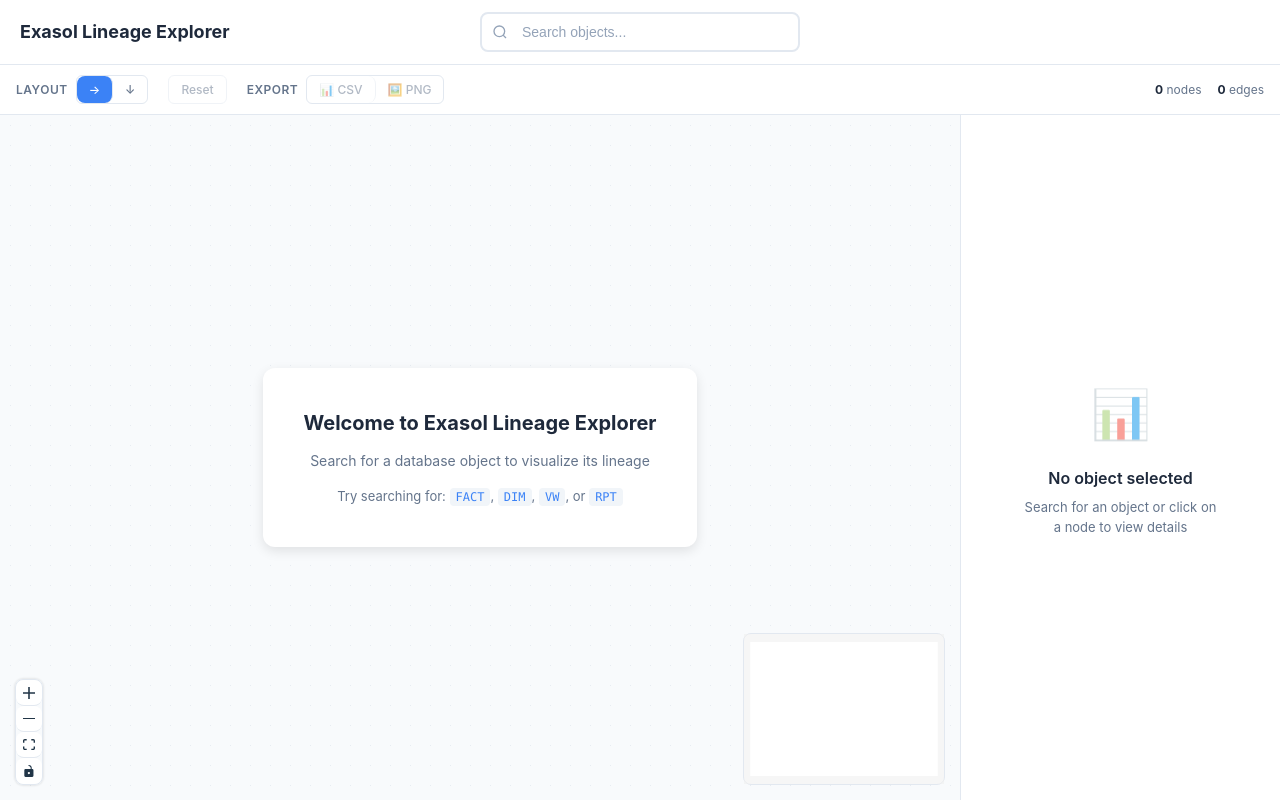
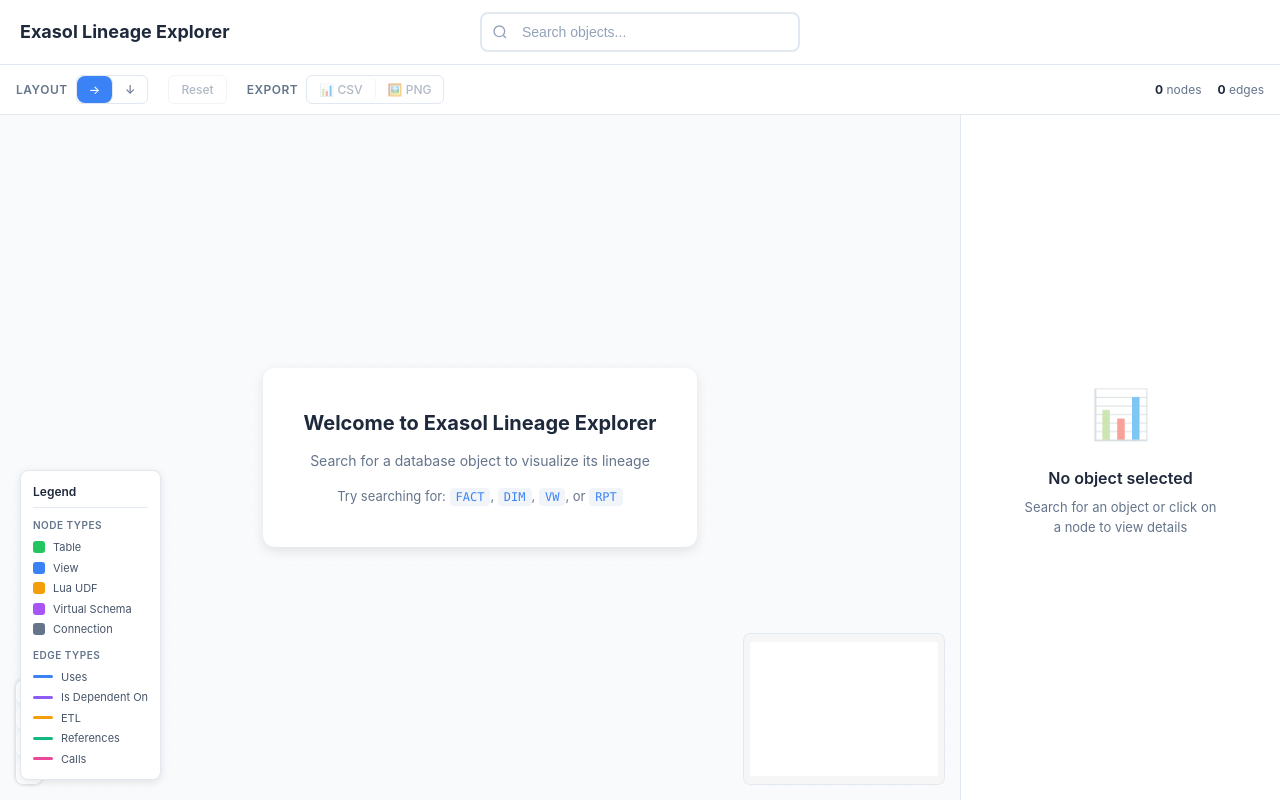
Before and after one commit to hariharan-48/lineage-explorer, a React app in the folder frontend/: page / in a window 1280 px wide. Built offline with nearby package versions, Linux system fonts and the light colour scheme; the HTML template or start-up script is replaced by a standard one.

Commit message:
Add animated edges with color-coded dependency types and legend
- All edges now animate with flowing dots
- Color-coded edges by dependency type (USES=blue, IS DEPENDENT ON=purple, etc.)
- Added legend panel in bottom-left showing node types and edge types

```diff
--- a/frontend/src/App.css
+++ b/frontend/src/App.css
@@ -184,3 +184,70 @@ body,
 .react-flow__attribution {
   display: none;
 }
+
+/* Legend */
+.legend {
+  position: absolute;
+  bottom: 20px;
+  left: 20px;
+  background: white;
+  border: 1px solid #e2e8f0;
+  border-radius: 8px;
+  padding: 12px;
+  font-size: 11px;
+  z-index: 10;
+  box-shadow: 0 2px 8px rgba(0, 0, 0, 0.1);
+  max-width: 160px;
+}
+
+.legend-title {
+  font-weight: 600;
+  font-size: 12px;
+  color: #1e293b;
+  margin-bottom: 10px;
+  padding-bottom: 6px;
+  border-bottom: 1px solid #e2e8f0;
+}
+
+.legend-section {
+  margin-bottom: 10px;
+}
+
+.legend-section:last-child {
+  margin-bottom: 0;
+}
+
+.legend-section-title {
+  font-weight: 600;
+  font-size: 10px;
+  color: #64748b;
+  text-transform: uppercase;
+  letter-spacing: 0.5px;
+  margin-bottom: 6px;
+}
+
+.legend-item {
+  display: flex;
+  align-items: center;
+  gap: 8px;
+  margin-bottom: 4px;
+  color: #475569;
+}
+
+.legend-item:last-child {
+  margin-bottom: 0;
+}
+
+.legend-color {
+  width: 12px;
+  height: 12px;
+  border-radius: 3px;
+  flex-shrink: 0;
+}
+
+.legend-line {
+  width: 20px;
+  height: 3px;
+  border-radius: 2px;
+  flex-shrink: 0;
+}
--- a/frontend/src/App.tsx
+++ b/frontend/src/App.tsx
@@ -149,6 +149,57 @@ function App() {
               pannable
             />
           </ReactFlow>
+
+          {/* Legend */}
+          <div className="legend">
+            <div className="legend-title">Legend</div>
+            <div className="legend-section">
+              <div className="legend-section-title">Node Types</div>
+              <div className="legend-item">
+                <span className="legend-color" style={{ background: '#22c55e' }}></span>
+                <span>Table</span>
+              </div>
+              <div className="legend-item">
+                <span className="legend-color" style={{ background: '#3b82f6' }}></span>
+                <span>View</span>
+              </div>
+              <div className="legend-item">
+                <span className="legend-color" style={{ background: '#f59e0b' }}></span>
+                <span>Lua UDF</span>
+              </div>
+              <div className="legend-item">
+                <span className="legend-color" style={{ background: '#a855f7' }}></span>
+                <span>Virtual Schema</span>
+              </div>
+              <div className="legend-item">
+                <span className="legend-color" style={{ background: '#64748b' }}></span>
+                <span>Connection</span>
+              </div>
+            </div>
+            <div className="legend-section">
+              <div className="legend-section-title">Edge Types</div>
+              <div className="legend-item">
+                <span className="legend-line" style={{ background: '#3b82f6' }}></span>
+                <span>Uses</span>
+              </div>
+              <div className="legend-item">
+                <span className="legend-line" style={{ background: '#8b5cf6' }}></span>
+                <span>Is Dependent On</span>
+              </div>
+              <div className="legend-item">
+                <span className="legend-line" style={{ background: '#f59e0b' }}></span>
+                <span>ETL</span>
+              </div>
+              <div className="legend-item">
+                <span className="legend-line" style={{ background: '#10b981' }}></span>
+                <span>References</span>
+              </div>
+              <div className="legend-item">
+                <span className="legend-line" style={{ background: '#ec4899' }}></span>
+                <span>Calls</span>
+              </div>
+            </div>
+          </div>
         </div>
 
         <aside className="sidebar">
--- a/frontend/src/store/graphStore.ts
+++ b/frontend/src/store/graphStore.ts
@@ -66,17 +66,29 @@ const transformToReactFlow = (
     };
   });
 
-  const edges: Edge[] = lineageData.edges.map((edge) => ({
+  // Color mapping for dependency types
+  const dependencyColors: Record<string, string> = {
+    'USES': '#3b82f6',           // Blue - view uses table
+    'IS DEPENDENT ON': '#8b5cf6', // Purple - general dependency
+    'ETL': '#f59e0b',            // Amber - ETL process
+    'REFERENCES': '#10b981',      // Green - foreign key reference
+    'CALLS': '#ec4899',          // Pink - function/script calls
+  };
+
+  const edges: Edge[] = lineageData.edges.map((edge) => {
+    const color = dependencyColors[edge.dependency_type] || '#64748b';
+    return {
       id: `${edge.source_id}-${edge.target_id}`,
       source: edge.source_id,
       target: edge.target_id,
       type: 'smoothstep',
-    animated: edge.dependency_type === 'ETL',
+      animated: true,
       label: edge.dependency_type,
-    style: { stroke: '#64748b', strokeWidth: 2 },
-    labelStyle: { fontSize: 10, fill: '#64748b' },
+      style: { stroke: color, strokeWidth: 2 },
+      labelStyle: { fontSize: 10, fill: color },
       labelBgStyle: { fill: '#f8fafc', fillOpacity: 0.8 },
-  }));
+    };
+  });
 
   return { nodes, edges };
 };
@@ -158,19 +170,31 @@ export const useGraphStore = create<GraphState>((set, get) => ({
           },
         }));
 
+      // Color mapping for dependency types
+      const dependencyColors: Record<string, string> = {
+        'USES': '#3b82f6',           // Blue - view uses table
+        'IS DEPENDENT ON': '#8b5cf6', // Purple - general dependency
+        'ETL': '#f59e0b',            // Amber - ETL process
+        'REFERENCES': '#10b981',      // Green - foreign key reference
+        'CALLS': '#ec4899',          // Pink - function/script calls
+      };
+
       const newEdges = response.edges
         .filter((e) => !existingEdgeIds.has(`${e.source_id}-${e.target_id}`))
-        .map((edge) => ({
+        .map((edge) => {
+          const color = dependencyColors[edge.dependency_type] || '#64748b';
+          return {
             id: `${edge.source_id}-${edge.target_id}`,
             source: edge.source_id,
             target: edge.target_id,
             type: 'smoothstep',
-          animated: edge.dependency_type === 'ETL',
+            animated: true,
             label: edge.dependency_type,
-          style: { stroke: '#64748b', strokeWidth: 2 },
-          labelStyle: { fontSize: 10, fill: '#64748b' },
+            style: { stroke: color, strokeWidth: 2 },
+            labelStyle: { fontSize: 10, fill: color },
             labelBgStyle: { fill: '#f8fafc', fillOpacity: 0.8 },
-        }));
+          };
+        });
 
       const updatedNodes: LineageNode[] = nodes.map((node) => {
         const newExpanded = newExpandedNodes.get(node.id);
```
Lines whose indentation alone changed are shown as unchanged.
